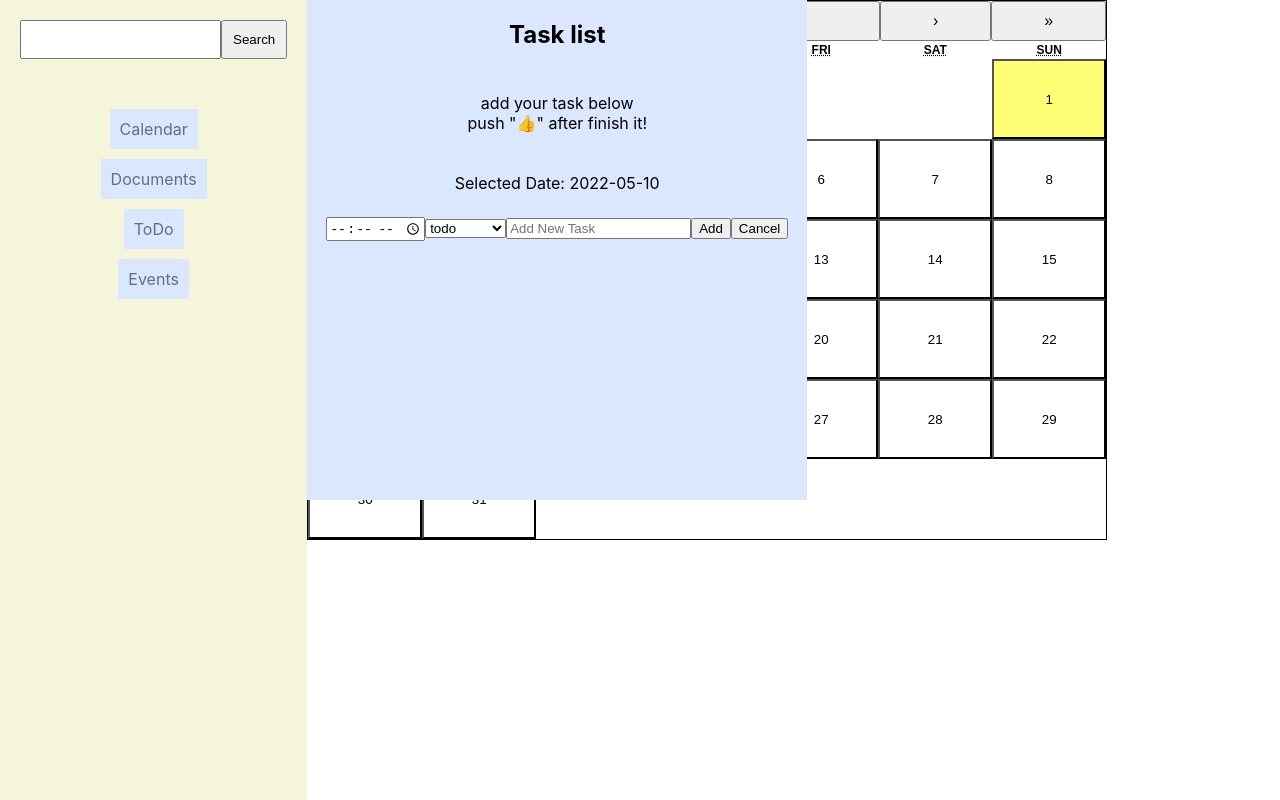
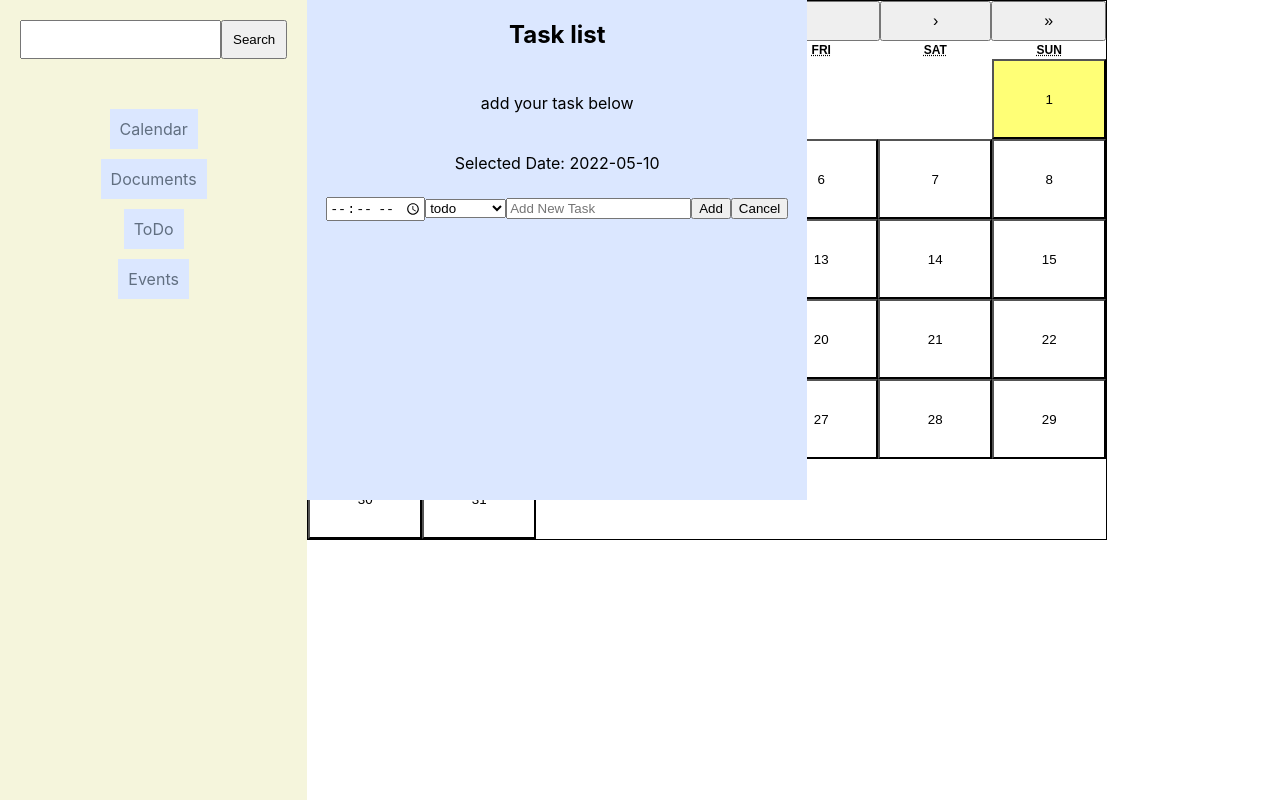
Before and after one commit to mikako-shirai/cc26-Greenfield-Project, a React (Create React App) app: page / in a window 1280 px wide. Both pictures are taken after a click on the button "10". Built offline with nearby package versions, Linux system fonts and the light colour scheme.

Commit message:
refactor: delete comment in Task.jsx

```diff
--- a/src/components/Document.jsx
+++ b/src/components/Document.jsx
@@ -11,6 +11,7 @@ function Document() {
     {id:4, url:"https://www.codechrysalis.io/"},
     {id:5, url:"https://www.codechrysalis.io/"},
   ]
+
   return (
     <div className="documents-page">
       <h2 className="documents-page-title">Documents</h2>
--- a/src/components/Task.jsx
+++ b/src/components/Task.jsx
@@ -38,8 +38,6 @@ function Task({ date, setShowTask }) {
         <h2>Task list</h2>
         <p>
           add your task below
-          <br />
-          push "&#x1F44D;" after finish it!
         </p>
         <p>Selected Date: {date.substring(0, 10) || "failed"}</p>
 
```
